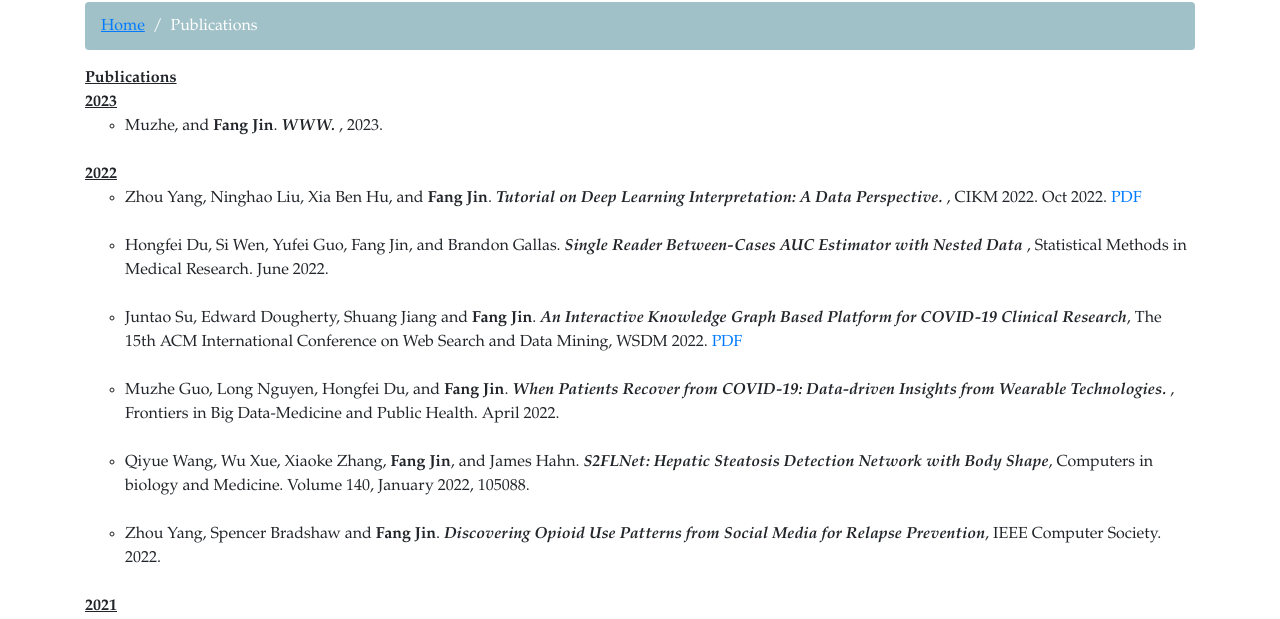
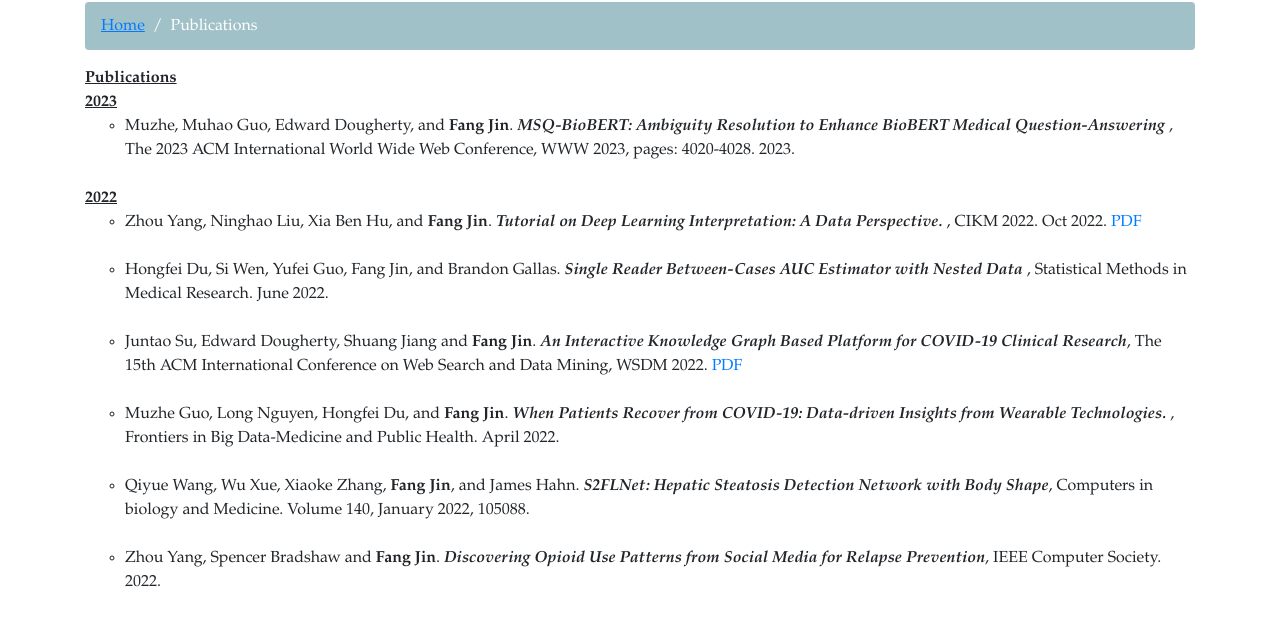
Before and after one commit to fangjin/fangjin.github.io, a website: page publications.html in a window 1280 px wide. Shown: the part 147-766 px from the top of the page. Drawn offline with Linux system fonts and the light colour scheme.

Commit message:
Update publications.html

```diff
--- a/publications.html
+++ b/publications.html
@@ -6,7 +6,7 @@
 		<meta charset="utf-8">
 		<meta name="viewport" content="width=device-width, initial-scale=1, shrink-to-fit=no">
 		<meta name="description" content="GWU Data Discovery Website">
-		<meta name="author" content="Andrew Salopek">
+		<meta name="author" content="Lab">
 
 		<title>Publications</title>
 
@@ -112,8 +112,9 @@
 						<li><b><u>Publications</u></b>
 						<li><b><u>2023</u></b>
 							<ul>
-								<li>Muzhe, and <b>Fang Jin</b>.
-								<b><i>WWW. </i></b>, 2023.
+								<li>Muzhe, Muhao Guo, Edward Dougherty, and <b>Fang Jin</b>.
+								<b><i>MSQ-BioBERT: Ambiguity Resolution to Enhance BioBERT Medical Question-Answering </i></b>,
+									The 2023 ACM International World Wide Web Conference, WWW 2023, pages: 4020-4028. 2023.
 								</li>
 								<br>
 							</ul>
```
